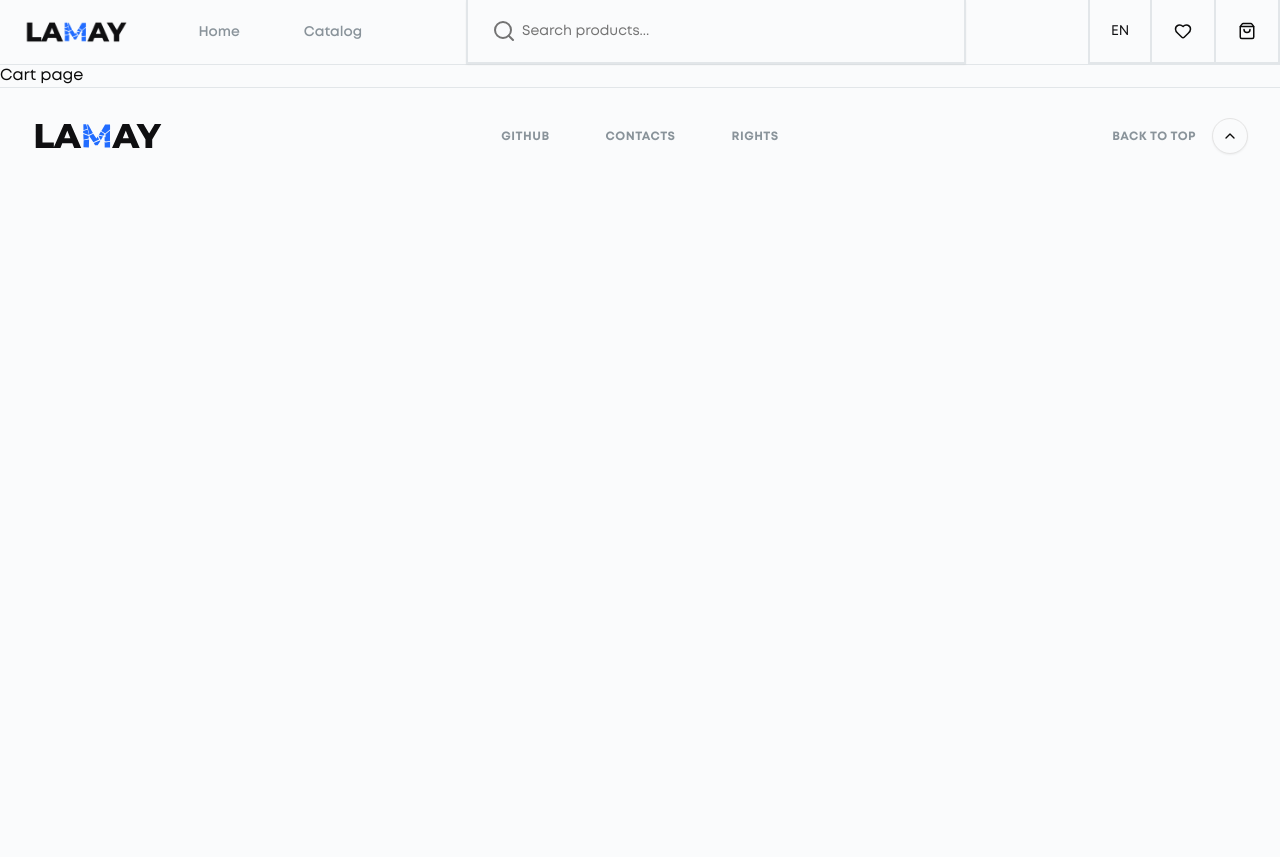
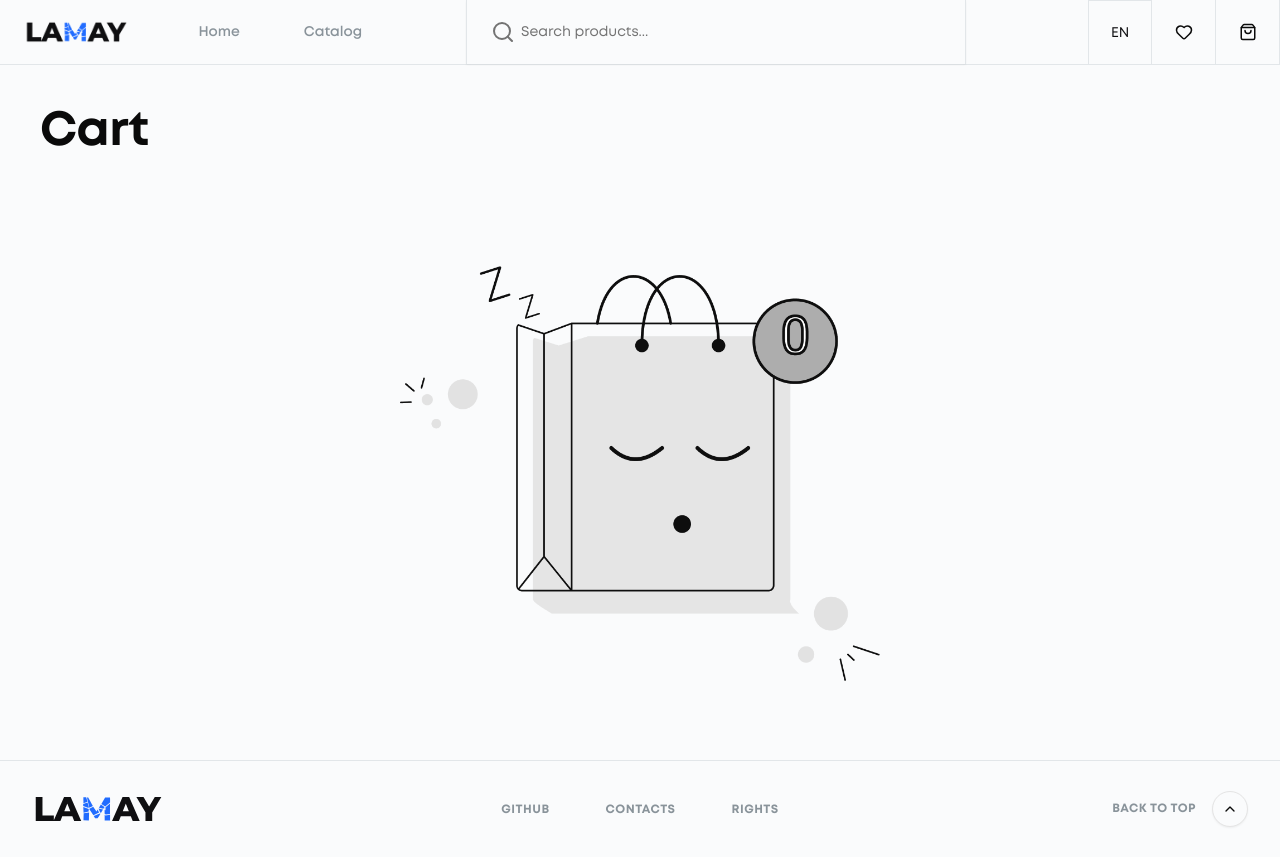
Before and after one commit to lamay-gp/lamay-frontend, a React (Vite) app: page /cart in a window 1280 px wide. Before the commit the page ends 800 px from the top, so only its background shows below. Built offline with nearby package versions, Linux system fonts and the light colour scheme; no server answers.

Commit message:
feat(SCRUM-95): implement CartPage

```diff
--- a/src/App.tsx
+++ b/src/App.tsx
@@ -13,12 +13,12 @@ export const App = () => {
   }, [fetchProducts]);
 
   return (
-    <>
+    <div className="min-h-screen grid grid-rows grid-rows-[auto_1fr_auto]">
       <Header />
 
       <Outlet />
 
       <Footer />
-    </>
+    </div>
   );
 };
--- a/src/components/molecules/CartCheckout/CartCheckout.tsx
+++ b/src/components/molecules/CartCheckout/CartCheckout.tsx
@@ -36,7 +36,7 @@ export const CartCheckout = () => {
   );
 
   return (
-    <Card className="items-center min-w-72 max-w-148 gap-x-4 p-6">
+    <Card className="items-center min-w-72 gap-x-4 p-6">
       <CardHeader className="flex flex-col w-full items-center p-0">
         <CardTitle>
           <ProductPrice
--- a/src/components/molecules/HeroCarousel/HeroCarousel.tsx
+++ b/src/components/molecules/HeroCarousel/HeroCarousel.tsx
@@ -85,7 +85,7 @@ export const HeroCarousel = ({
   }, [api, activeIndex, interval, slides.length]);
 
   return (
-    <section className="section-container px-0 tablet:px-6 desktop:px-0">
+    <div>
       <div className="group relative mx-auto w-full">
         <Carousel
           setApi={setApi}
@@ -98,7 +98,7 @@ export const HeroCarousel = ({
                 key={slide.id}
                 className="basis-full pl-0"
               >
-                <div className="h-100 w-full overflow-hidden rounded-lg">
+                <div className="h-100 w-full overflow-hidden tablet:rounded-lg">
                   <picture className="block h-full w-full">
                     {slide.image.mobile && (
                       <source
@@ -165,6 +165,6 @@ export const HeroCarousel = ({
           })}
         </div>
       )}
-    </section>
+    </div>
   );
 };
--- a/src/components/molecules/LanguageSwitcher/LanguageSwitcher.tsx
+++ b/src/components/molecules/LanguageSwitcher/LanguageSwitcher.tsx
@@ -9,9 +9,9 @@ export const LanguageSwitcher = () => {
         <Button
           className="
             flex h-12 w-12 items-center justify-center
-            rounded-none border-2 border-t-0 border-elements
+            rounded-none border-b-0 border-elements
             bg-transparent p-0 text-[12px] font-medium text-text shadow-none
-            hover:bg-transparent
+            hover:bg-transparent hover:border-b
             desktop:h-16 desktop:w-16 desktop:text-sm!
           "
         >
@@ -19,7 +19,7 @@ export const LanguageSwitcher = () => {
         </Button>
       }
       contentClassName="
-        w-12 min-w-12 rounded-none border-2 border-t-0 border-elements p-0
+        w-12 min-w-12 rounded-none border-elements p-0
         desktop:w-16 desktop:min-w-16
       "
     >
--- a/src/components/molecules/QuantitySelector/QuantitySelector.tsx
+++ b/src/components/molecules/QuantitySelector/QuantitySelector.tsx
@@ -6,14 +6,14 @@ import type { Action, CartItem } from '@/types/Products';
 
 type Props = {
   id: string;
-  quantity: number;
+  quantity?: number;
   cartItems: CartItem[];
   updateQuantity: (action: Action, id: string) => void;
 };
 
 export const QuantitySelector = ({
   id,
-  quantity,
+  quantity = 0,
   cartItems,
   updateQuantity,
 }: Props) => {
--- /dev/null
+++ b/src/components/organisms/CartItemList/CartItemList.tsx
@@ -0,0 +1,19 @@
+import { CartItem } from '@/components/molecules/CartItem';
+import type { Product } from '@/types/Products';
+
+type Props = {
+  cartProducts: Product[];
+};
+
+export const CartItemList = ({ cartProducts }: Props) => {
+  return (
+    <div className="flex flex-col gap-4">
+      {cartProducts.map((cartProduct) => (
+        <CartItem
+          key={cartProduct.id}
+          product={cartProduct}
+        />
+      ))}
+    </div>
+  );
+};
--- /dev/null
+++ b/src/components/organisms/CartItemList/index.ts
@@ -0,0 +1 @@
+export * from './CartItemList';
--- a/src/components/organisms/Header/Header.tsx
+++ b/src/components/organisms/Header/Header.tsx
@@ -9,7 +9,7 @@ import logo from '@/public/logo/lamay-logo-1920.png';
 
 export const Header = () => {
   return (
-    <header className="h-12 shadow-[0px_1px_0px_0px_var(--elements)] desktop:h-16">
+    <header className="h-12 shadow-[0px_1px_0px_0px_var(--elements)] desktop:h-16 mb-6">
       {/* Mobile header */}
       <div className="flex h-12 w-full items-center justify-between tablet:hidden">
         <img
@@ -23,7 +23,7 @@ export const Header = () => {
           variant="ghost"
           size="icon"
           aria-label="Open menu"
-          className="mr-4 h-12 w-12 shrink-0"
+          className="h-12 w-12 shrink-0"
           onClick={() => {
             // TODO: open mobile menu
           }}
@@ -81,7 +81,7 @@ export const Header = () => {
 
         <div className="hidden min-w-0 flex-1 tablet:flex tablet:justify-center">
           <SearchBar
-            className="h-12 w-full max-w-125 min-w-0 rounded-none border-2 border-t-0 border-elements px-4 text-[14px] desktop:h-16 desktop:text-[17px]"
+            className="h-12 w-full max-w-125 min-w-0 rounded-none border border-t-0 border-b-0 border-elements px-4 text-[14px] desktop:h-16 desktop:text-[17px]"
             iconClassName="size-5 desktop:size-6"
           />
         </div>
@@ -92,7 +92,7 @@ export const Header = () => {
           <NavLink
             to="/favourites"
             aria-label="Favourites"
-            className="flex h-12 w-12 items-center justify-center border-2 border-t-0 border-l-0 border-elements desktop:h-16 desktop:w-16"
+            className="flex h-12 w-12 items-center justify-center border-r border-elements desktop:h-16 desktop:w-16"
           >
             <HeartIcon className="h-3.5 w-4.5 desktop:h-4.5" />
           </NavLink>
@@ -100,7 +100,7 @@ export const Header = () => {
           <NavLink
             to="/cart"
             aria-label="Shopping cart"
-            className="flex h-12 w-12 items-center justify-center border-2 border-t-0 border-l-0 border-elements desktop:h-16 desktop:w-16"
+            className="flex h-12 w-12 items-center justify-center border border-t-0 border-b-0 border-l-0 border-elements desktop:h-16 desktop:w-16"
           >
             <ShoppingBagIcon className="h-3.5 w-4.5 desktop:h-4.5" />
           </NavLink>
--- a/src/components/organisms/HeroSection/HeroSection.tsx
+++ b/src/components/organisms/HeroSection/HeroSection.tsx
@@ -4,17 +4,19 @@ import { HeroCarousel, heroSlides } from '@/components/molecules/HeroCarousel';
 export const HeroSection = () => {
   return (
     <>
-      <section className="section-container">
+      <section>
+        <div className="container">
           <Typography
             variant="h1"
             as="h1"
-          className="py-6 tablet-lg:py-8 desktop:py-14"
+            className="mb-6 tablet-lg:mb-8 desktop:mb-14 tablet-lg:mt-2 desktop:mt-8"
           >
-          Welcome to Nice Gadgets store!
+            Welcome to <span className="text-button">LAMAY</span> Gadgets store!
           </Typography>
-      </section>
 
           <HeroCarousel slides={heroSlides} />
+        </div>
+      </section>
     </>
   );
 };
--- a/src/index.css
+++ b/src/index.css
@@ -160,21 +160,24 @@
 }
 
 @layer components {
-  .section-container {
-    width: 100%;
-    max-width: 1136px;
-    margin-inline: auto;
+  section {
     padding-inline: 16px;
   }
 
+  .container {
+    max-width: 1200px !important;
+    min-width: 320px;
+    margin-inline: auto;
+  }
+
   @media (min-width: 640px) {
-    .section-container {
+    section {
       padding-inline: 24px;
     }
   }
 
   @media (min-width: 1200px) {
-    .section-container {
+    section {
       padding-inline: 32px;
     }
   }
--- a/src/pages/CartPage/CartPage.tsx
+++ b/src/pages/CartPage/CartPage.tsx
@@ -1,3 +1,58 @@
+import { Typography } from '@/components/atoms/Typography';
+import { CartCheckout } from '@/components/molecules/CartCheckout';
+import { CartItemList } from '@/components/organisms/CartItemList';
+import { Button } from '@/components/ui/button';
+import { useCartStore } from '@/stores/cartStore';
+import { useProductsStore } from '@/stores/productsStore';
+
 export const CartPage = () => {
-  return <div>Cart page</div>;
+  const products = useProductsStore((state) => state.products);
+
+  const cartItems = useCartStore((state) => state.cartItems);
+  const clearCart = useCartStore((state) => state.clearCart);
+
+  const cartProducts = cartItems.flatMap((cartItem) => {
+    const product = products.find((item) => item.itemId === cartItem.productId);
+
+    return product ? product : [];
+  });
+
+  const hasCartItems = cartItems.length > 0;
+
+  return (
+    <section className="mb-14 tablet:mb-16 tablet-lg:mb-20">
+      <div className="container">
+        <div className="flex justify-between items-center">
+          <Typography
+            variant="h1"
+            as="h1"
+            className="mt-6 tablet-lg:mt-4 mb-8"
+          >
+            Cart
+          </Typography>
+          {hasCartItems && (
+            <Button
+              variant="destructive"
+              className="p-5"
+              onClick={() => clearCart()}
+            >
+              <Typography variant="button">Clear all</Typography>
+            </Button>
+          )}
+        </div>
+
+        {hasCartItems ?
+          <div className="flex flex-col-reverse gap-8 tablet-lg:flex-row tablet-lg:items-start tablet-lg:gap-4">
+            <CartItemList cartProducts={cartProducts} />
+            <CartCheckout />
+          </div>
+        : <img
+            src="/src/assets/images/cart-is-empty.png"
+            alt="Cart is empty"
+            className="mx-auto max-w-80 mt-15 tablet:max-w-120"
+          />
+        }
+      </div>
+    </section>
+  );
 };
```
Also changed, not shown: src/components/molecules/CartItem/CartItem.tsx (+11 -4 lines). Lines whose indentation alone changed are shown as unchanged.
